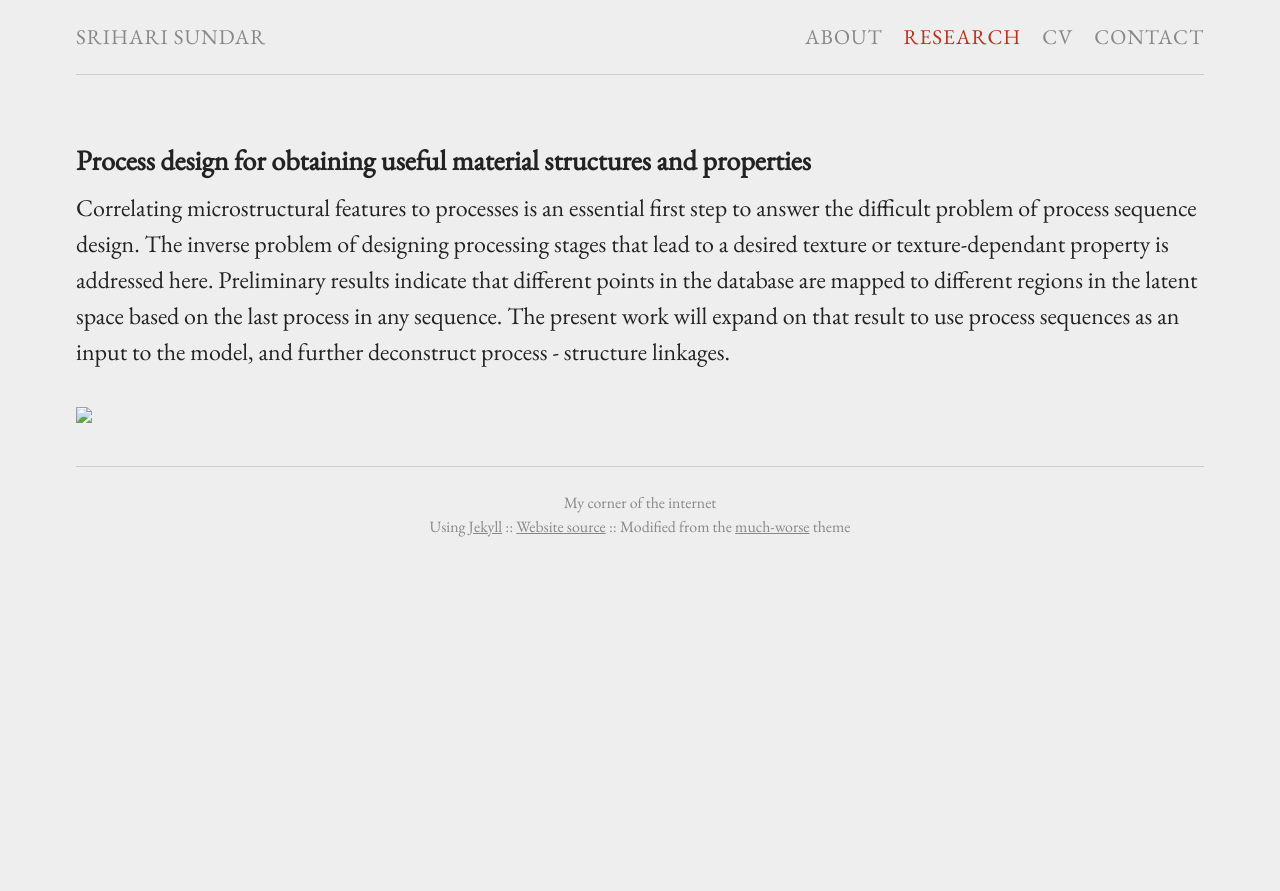
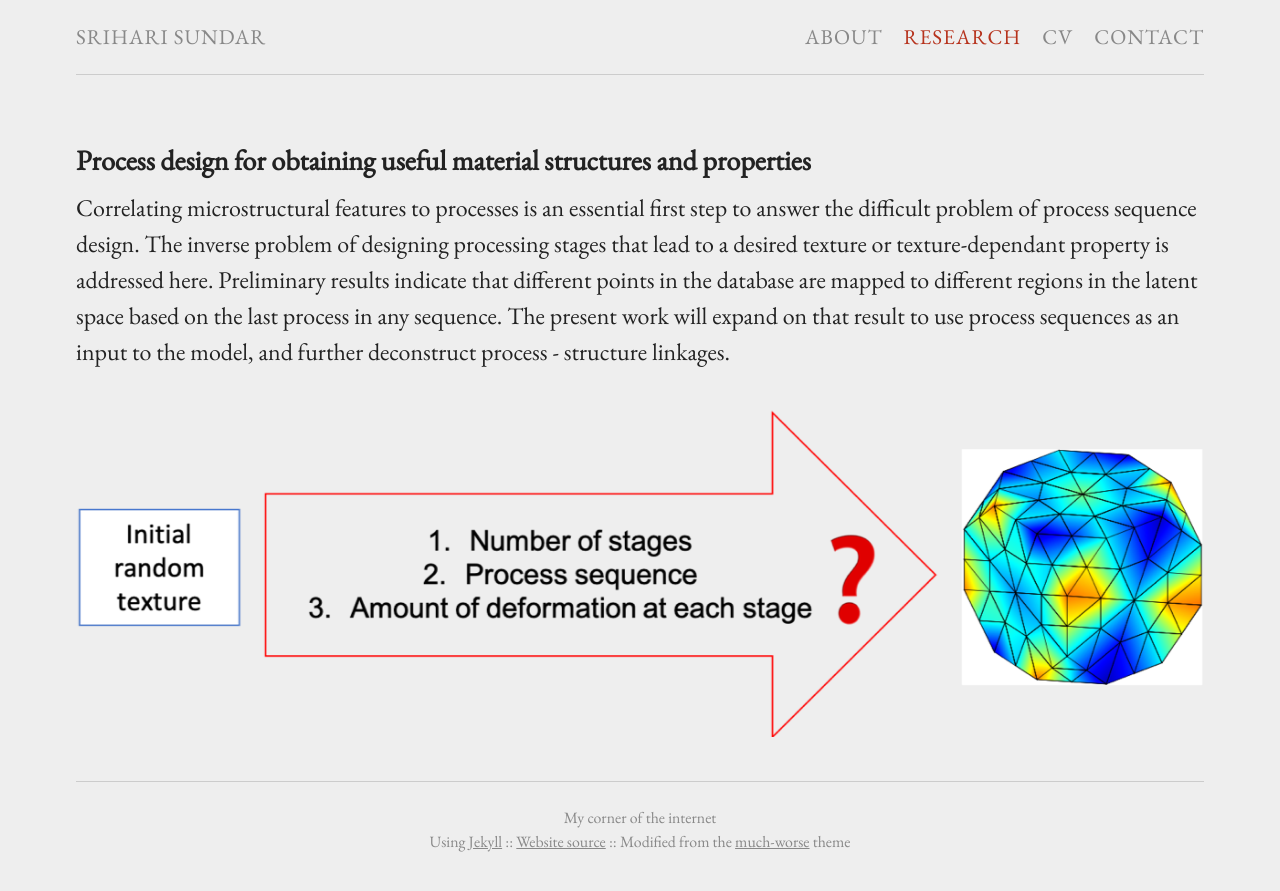
Before and after one commit to sriharisundar/sriharisundar.github.io, a Jekyll site: the page built from research.md, in a window 1280 px wide. Shown: the top 891 px of the page. Built offline with Jekyll 4.4.1, drawn with Linux system fonts in a browser that asks for light colours.

Commit message:
Modify image paths

```diff
--- a/research.md
+++ b/research.md
@@ -9,4 +9,4 @@ group: "navigation"
 
 Correlating microstructural features to processes is an essential first step to answer the difficult problem of process sequence design. The inverse problem of designing processing stages that lead to a desired texture or texture-dependant property is addressed here. Preliminary results indicate that different points in the database are mapped to different regions in the latent space based on the last process in any sequence. The present work will expand on that result to use process sequences as an input to the model, and further deconstruct process - structure linkages.
 
-{% include image.html url="images/processdesign.png" align="center" %}
+{% include image.html url="/images/processdesign.png" align="center" %}
```
Also changed, not shown: About.md (+1 -1 lines).
